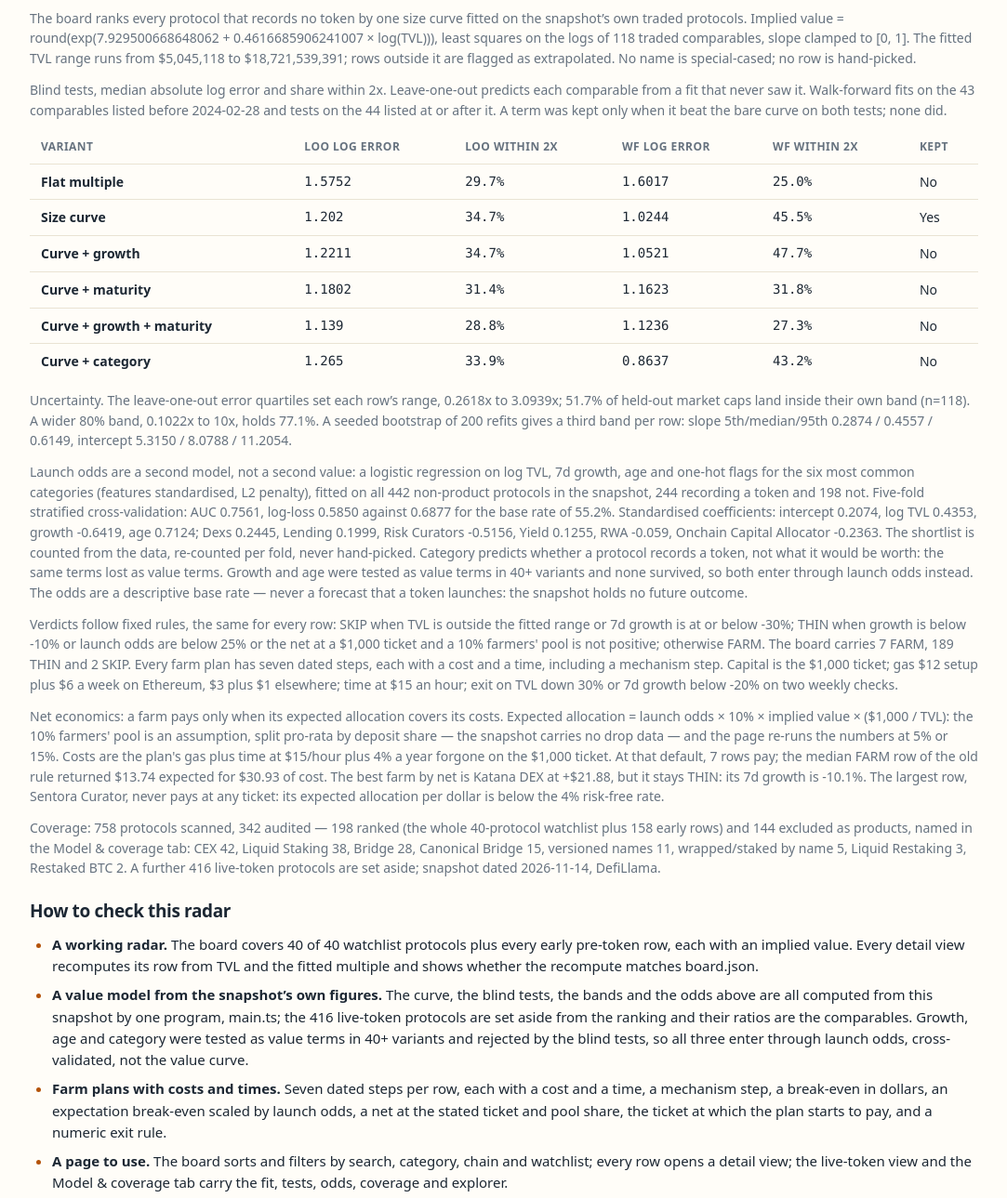
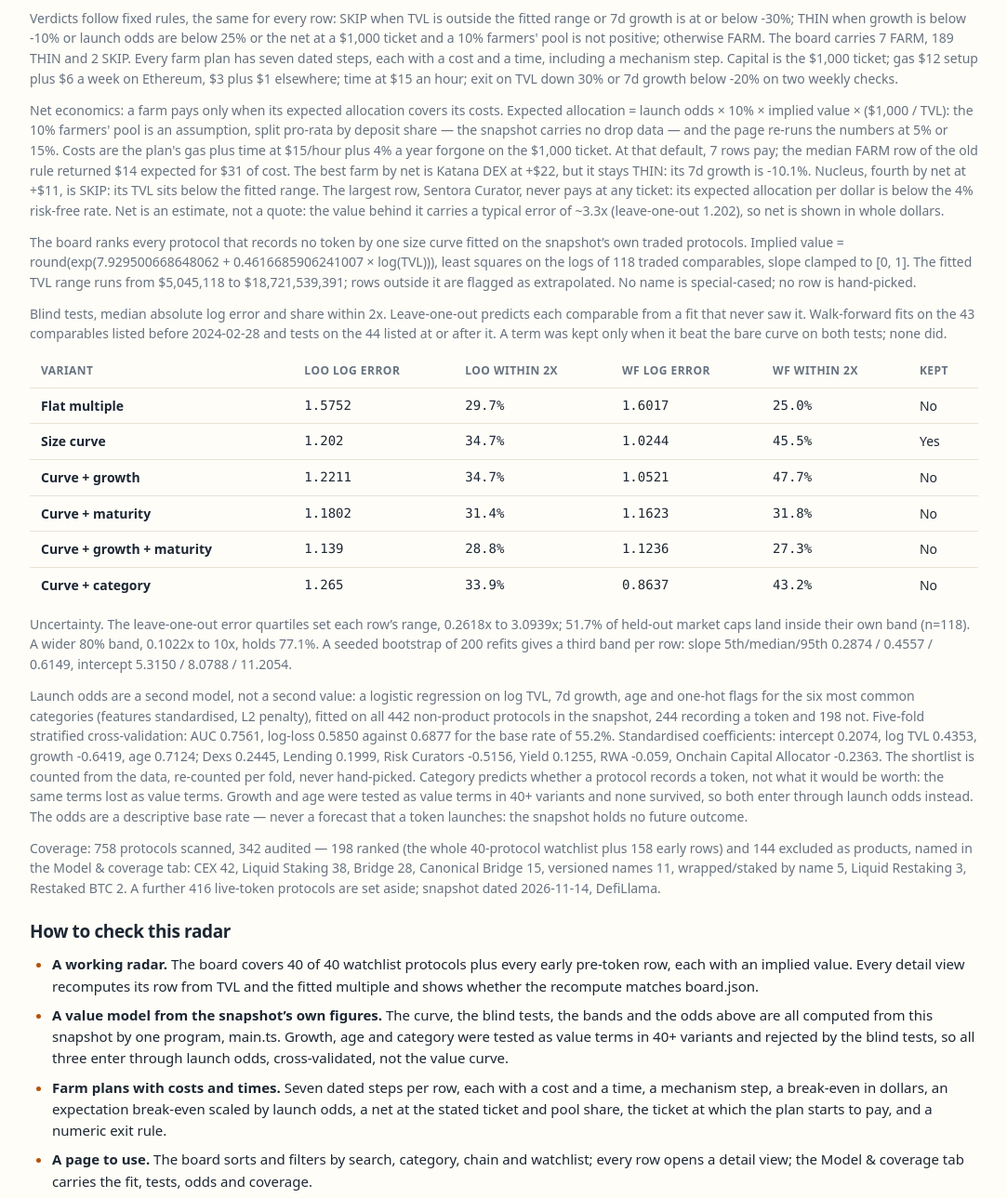
Before and after one commit to arukh89/token-radar-01, a plain HTML site: page dashboard/index.html in a window 1280 px wide. Shown: the part 53-1342 px from the top of the page at 93% size, without its empty margins (0-1083 px from the left). Drawn offline with Linux system fonts and the light colour scheme; a script that the page names is missing.

Commit message:
v7 (radar-fit-7): whole-dollar net, odds AUC + selectivity in the board strip, Nucleus override + uncertainty in the method lead, verdict rules front-loaded

```diff
--- a/dashboard/index.html
+++ b/dashboard/index.html
@@ -13,6 +13,8 @@
 <section class="method" aria-label="Method and evidence">
 <div class="shell">
 <h2>Method and evidence</h2>
+<p class="note">Verdicts follow fixed rules, the same for every row: SKIP when TVL is outside the fitted range or 7d growth is at or below -30%; THIN when growth is below -10% or launch odds are below 25% or the net at a $1,000 ticket and a 10% farmers' pool is not positive; otherwise FARM. The board carries 7 FARM, 189 THIN and 2 SKIP. Every farm plan has seven dated steps, each with a cost and a time, including a mechanism step. Capital is the $1,000 ticket; gas $12 setup plus $6 a week on Ethereum, $3 plus $1 elsewhere; time at $15 an hour; exit on TVL down 30% or 7d growth below -20% on two weekly checks.</p>
+<p class="note">Net economics: a farm pays only when its expected allocation covers its costs. Expected allocation = launch odds &times; 10% &times; implied value &times; ($1,000 / TVL): the 10% farmers' pool is an assumption, split pro-rata by deposit share &mdash; the snapshot carries no drop data &mdash; and the page re-runs the numbers at 5% or 15%. Costs are the plan's gas plus time at $15/hour plus 4% a year forgone on the $1,000 ticket. At that default, 7 rows pay; the median FARM row of the old rule returned $14 expected for $31 of cost. The best farm by net is Katana DEX at +$22, but it stays THIN: its 7d growth is -10.1%. Nucleus, fourth by net at +$11, is SKIP: its TVL sits below the fitted range. The largest row, Sentora Curator, never pays at any ticket: its expected allocation per dollar is below the 4% risk-free rate. Net is an estimate, not a quote: the value behind it carries a typical error of ~3.3x (leave-one-out 1.202), so net is shown in whole dollars.</p>
 <p class="note">The board ranks every protocol that records no token by one size curve fitted on the snapshot&rsquo;s own traded protocols. Implied value = round(exp(7.929500668648062 + 0.4616685906241007 &times; log(TVL))), least squares on the logs of 118 traded comparables, slope clamped to [0, 1]. The fitted TVL range runs from $5,045,118 to $18,721,539,391; rows outside it are flagged as extrapolated. No name is special-cased; no row is hand-picked.</p>
 <p class="note">Blind tests, median absolute log error and share within 2x. Leave-one-out predicts each comparable from a fit that never saw it. Walk-forward fits on the 43 comparables listed before 2024-02-28 and tests on the 44 listed at or after it. A term was kept only when it beat the bare curve on both tests; none did.</p>
 <div class="table-wrap"><table class="fit-table">
@@ -28,15 +30,13 @@
 </table></div>
 <p class="note">Uncertainty. The leave-one-out error quartiles set each row&rsquo;s range, 0.2618x to 3.0939x; 51.7% of held-out market caps land inside their own band (n=118). A wider 80% band, 0.1022x to 10x, holds 77.1%. A seeded bootstrap of 200 refits gives a third band per row: slope 5th/median/95th 0.2874 / 0.4557 / 0.6149, intercept 5.3150 / 8.0788 / 11.2054.</p>
 <p class="note">Launch odds are a second model, not a second value: a logistic regression on log TVL, 7d growth, age and one-hot flags for the six most common categories (features standardised, L2 penalty), fitted on all 442 non-product protocols in the snapshot, 244 recording a token and 198 not. Five-fold stratified cross-validation: AUC 0.7561, log-loss 0.5850 against 0.6877 for the base rate of 55.2%. Standardised coefficients: intercept 0.2074, log TVL 0.4353, growth -0.6419, age 0.7124; Dexs 0.2445, Lending 0.1999, Risk Curators -0.5156, Yield 0.1255, RWA -0.059, Onchain Capital Allocator -0.2363. The shortlist is counted from the data, re-counted per fold, never hand-picked. Category predicts whether a protocol records a token, not what it would be worth: the same terms lost as value terms. Growth and age were tested as value terms in 40+ variants and none survived, so both enter through launch odds instead. The odds are a descriptive base rate &mdash; never a forecast that a token launches: the snapshot holds no future outcome.</p>
-<p class="note">Verdicts follow fixed rules, the same for every row: SKIP when TVL is outside the fitted range or 7d growth is at or below -30%; THIN when growth is below -10% or launch odds are below 25% or the net at a $1,000 ticket and a 10% farmers' pool is not positive; otherwise FARM. The board carries 7 FARM, 189 THIN and 2 SKIP. Every farm plan has seven dated steps, each with a cost and a time, including a mechanism step. Capital is the $1,000 ticket; gas $12 setup plus $6 a week on Ethereum, $3 plus $1 elsewhere; time at $15 an hour; exit on TVL down 30% or 7d growth below -20% on two weekly checks.</p>
-<p class="note">Net economics: a farm pays only when its expected allocation covers its costs. Expected allocation = launch odds &times; 10% &times; implied value &times; ($1,000 / TVL): the 10% farmers' pool is an assumption, split pro-rata by deposit share &mdash; the snapshot carries no drop data &mdash; and the page re-runs the numbers at 5% or 15%. Costs are the plan's gas plus time at $15/hour plus 4% a year forgone on the $1,000 ticket. At that default, 7 rows pay; the median FARM row of the old rule returned $13.74 expected for $30.93 of cost. The best farm by net is Katana DEX at +$21.88, but it stays THIN: its 7d growth is -10.1%. The largest row, Sentora Curator, never pays at any ticket: its expected allocation per dollar is below the 4% risk-free rate.</p>
 <p class="note">Coverage: 758 protocols scanned, 342 audited &mdash; 198 ranked (the whole 40-protocol watchlist plus 158 early rows) and 144 excluded as products, named in the Model &amp; coverage tab: CEX 42, Liquid Staking 38, Bridge 28, Canonical Bridge 15, versioned names 11, wrapped/staked by name 5, Liquid Restaking 3, Restaked BTC 2. A further 416 live-token protocols are set aside; snapshot dated 2026-11-14, DefiLlama.</p>
 <h2>How to check this radar</h2>
 <ul>
 <li><b>A working radar.</b> The board covers 40 of 40 watchlist protocols plus every early pre-token row, each with an implied value. Every detail view recomputes its row from TVL and the fitted multiple and shows whether the recompute matches board.json.</li>
-<li><b>A value model from the snapshot&rsquo;s own figures.</b> The curve, the blind tests, the bands and the odds above are all computed from this snapshot by one program, main.ts; the 416 live-token protocols are set aside from the ranking and their ratios are the comparables. Growth, age and category were tested as value terms in 40+ variants and rejected by the blind tests, so all three enter through launch odds, cross-validated, not the value curve.</li>
+<li><b>A value model from the snapshot&rsquo;s own figures.</b> The curve, the blind tests, the bands and the odds above are all computed from this snapshot by one program, main.ts. Growth, age and category were tested as value terms in 40+ variants and rejected by the blind tests, so all three enter through launch odds, cross-validated, not the value curve.</li>
 <li><b>Farm plans with costs and times.</b> Seven dated steps per row, each with a cost and a time, a mechanism step, a break-even in dollars, an expectation break-even scaled by launch odds, a net at the stated ticket and pool share, the ticket at which the plan starts to pay, and a numeric exit rule.</li>
-<li><b>A page to use.</b> The board sorts and filters by search, category, chain and watchlist; every row opens a detail view; the live-token view and the Model &amp; coverage tab carry the fit, tests, odds, coverage and explorer.</li>
+<li><b>A page to use.</b> The board sorts and filters by search, category, chain and watchlist; every row opens a detail view; the Model &amp; coverage tab carries the fit, tests, odds and coverage.</li>
 </ul>
 </div>
 </section>
```
